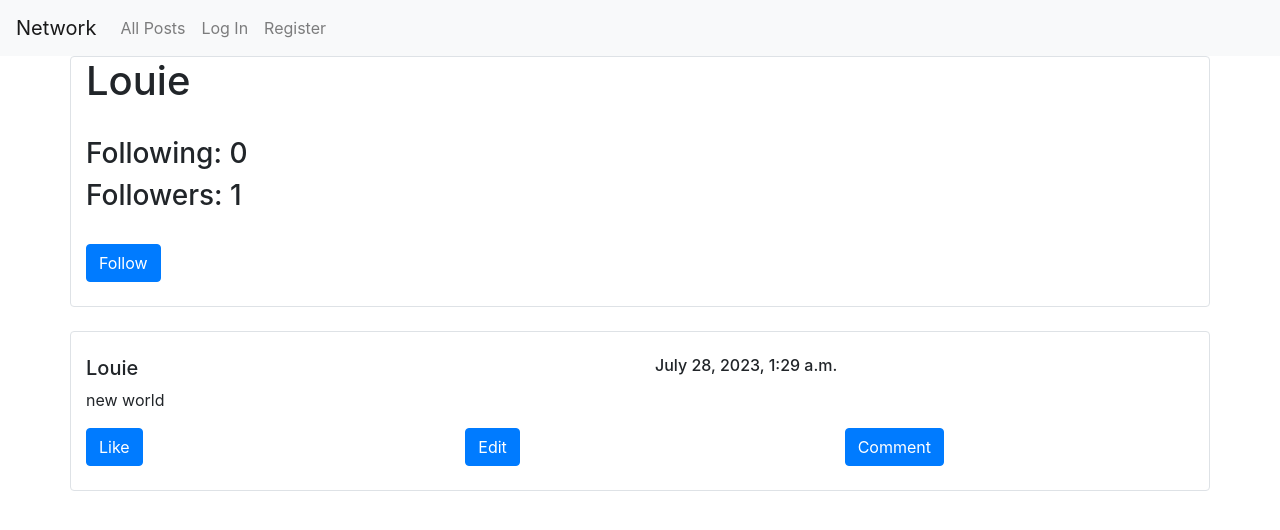
After one commit to luyandamagava/Network, a Django app: page /profile/2 in a window 1280 px wide. The commit adds this page. Shown: the top 530 px of the page. Run offline with Django 3.2, Linux system fonts and the light colour scheme; data comes from the database, SQL or seed files in the repository; some libraries are stand-ins or nearby versions.

Commit message:
2 changes were made 1. Added the ability for one use to follow another user 2. created the follow page so a user see's their followings posts

```diff
--- a/network/models.py
+++ b/network/models.py
@@ -3,6 +3,8 @@ from django.db import models
 
 
 class User(AbstractUser):
+    user_followers = models.ManyToManyField("self", blank=True, related_name="followers", symmetrical=False)
+    user_following = models.ManyToManyField("self", blank=True, related_name="following", symmetrical=False)
     pass
 
 class Comment(models.Model):
@@ -16,11 +18,3 @@ class Post(models.Model):
     timestamp = models.DateTimeField(auto_now_add=True)
     likes = models.ManyToManyField(User, blank=True, related_name="liked_posts")
     comments = models.ManyToManyField(Comment, blank=True, related_name="commented_posts")
-
-class follower(models.Model):
-    follower = models.ForeignKey(User, on_delete=models.CASCADE, related_name="follower")
-    timestamp = models.DateTimeField(auto_now_add=True)
-
-class following(models.Model):
-    following = models.ForeignKey(User, on_delete=models.CASCADE, related_name="following")
-    timestamp = models.DateTimeField(auto_now_add=True)
--- a/network/templates/network/index.html
+++ b/network/templates/network/index.html
@@ -21,7 +21,7 @@
             <br>
             <div class="row">
                 <div class="col-6">
-                    <h5>{{ post.creator }}</h5>
+                    <h5><a href="{% url 'profile' post.creator.id %}">{{ post.creator }}</a></h5>
                 </div>
                 <div class="col-6">
                     <h6>{{ post.timestamp }}</h6>
--- a/network/templates/network/layout.html
+++ b/network/templates/network/layout.html
@@ -10,13 +10,13 @@
     <body>
 
         <nav class="navbar navbar-expand-lg navbar-light bg-light">
-            <a class="navbar-brand" href="#">Network</a>
+            <a class="navbar-brand" href="{% url 'index' %}">Network</a>
 
             <div>
               <ul class="navbar-nav mr-auto">
                 {% if user.is_authenticated %}
                     <li class="nav-item">
-                        <a class="nav-link" href="#"><strong>{{ user.username }}</strong></a>
+                        <a class="nav-link" href="{% url 'profile' user.id %}"><strong>{{ user.username }}</strong></a>
                     </li>
                 {% endif %}
                 <li class="nav-item">
@@ -24,7 +24,7 @@
                 </li>
                 {% if user.is_authenticated %}
                     <li class="nav-item">
-                        <a class="nav-link" href="#">Following</a>
+                        <a class="nav-link" href="{% url 'following' %}">Following</a>
                     </li>
                     <li class="nav-item">
                         <a class="nav-link" href="{% url 'logout' %}">Log Out</a>
--- /dev/null
+++ b/network/templates/network/profile.html
@@ -0,0 +1,73 @@
+{% extends "network/layout.html" %}
+
+{% block body %}
+    <div class="container border rounded">
+        <h1>{{profile_user.username}}</h1>
+        <br>
+
+        <div>
+            <h3>Following: {{followingNum}}</h3>
+            <h3>Followers: {{followersNum}}</h3>
+        </div>
+        <br>
+        <div>
+        {% comment %} check if the signed up profile is not the same as the profile it is currently viewing {% endcomment %}
+        {% if  profile_user.username != user.username %}
+
+            {% comment %} check if the signed in user follows the current profile {% endcomment %}
+            {% if user.id in followers%}
+                <button class="btn btn-primary" id="Unfollow" onclick="location.href='{% url 'remove_follower' profile_user.id %}'">UnFollow</button>
+
+
+            {% else %}
+                <button class="btn btn-primary" id="follow" onclick="location.href='{% url 'add_follower' profile_user.id %}'">Follow</button>
+                {% if messages %}
+                    <ul class="messages">
+                        {% for message in messages %}
+                        <li{% if message.tags %} class="{{ message.tags }}"{% endif %}>{{ message }}</li>
+                        {% endfor %}
+                    </ul>
+                {% endif %}
+
+            {% endif %}
+        {% endif %}
+        </div>
+        <br>
+    </div>
+    <br>
+
+
+    {% for post in posts %}
+    <div class="container border rounded">
+        <br>
+        <div class="row">
+            <div class="col-6">
+                <h5>{{ post.creator }}</h5>
+            </div>
+            <div class="col-6">
+                <h6>{{ post.timestamp }}</h6>
+            </div>
+        </div>
+        <div class="row">
+            <div class="col-12">
+                <p>{{ post.content }}</p>
+            </div>
+        </div>
+        <div class="row">
+            <div class="col-4">
+                <button class="btn btn-primary" id="like_post">Like</button>
+            </div>
+            <div class="col-4">
+                <button class="btn btn-primary" id="edit_post">Edit</button>
+            </div>
+            <div class="col-4">
+                <button class="btn btn-primary" id="comment_post">Comment</button>
+            </div>
+        </div>
+        <br>
+    </div>
+    <br>
+    {% endfor %}
+
+
+{% endblock %}
--- a/network/urls.py
+++ b/network/urls.py
@@ -8,5 +8,9 @@ urlpatterns = [
     path("login", views.login_view, name="login"),
     path("logout", views.logout_view, name="logout"),
     path("register", views.register, name="register"),
-    path("new_post", views.new_post, name="new_post")
+    path("new_post", views.new_post, name="new_post"),
+    path("profile/<user_id>", views.profile, name="profile"),
+    path("add_follower/<user_id>", views.add_follower, name="add_follower"),
+    path("remove_follower/<user_id>", views.remove_follower, name="remove_follower"),
+    path("following", views.following, name="following"),
 ]
--- a/network/views.py
+++ b/network/views.py
@@ -4,12 +4,12 @@ from django.http import HttpResponse, HttpResponseRedirect
 from django.shortcuts import render
 from django.urls import reverse
 
-from .models import User, Comment, Post#, follower, following
+from .models import User, Comment, Post
+from django.contrib import messages
 
 
 def index(request):
-    user = request.user
-    posts = user.creator_posts.all()
+    posts = Post.objects.all()
 
     return render(request, "network/index.html", {
         "posts": posts,
@@ -75,3 +75,74 @@ def new_post(request):
         return HttpResponseRedirect(reverse("index"))
     else:
         return render(request, "network/new_post.html")
+
+def profile(request, user_id):
+
+                                                        # - here the signed in user is trying to view the profile of the profile user
+    profile_user = User.objects.get(pk=user_id)
+    posts = profile_user.creator_posts.all()            # The posts of the profile user
+    following = profile_user.following.all()            # The list of users objects that the profile user is following
+    followingNum = len(following)                       # The number of users that the profile user is following
+    followers = profile_user.followers.all()             # The list of user objects that are following the profile user
+    followersNum = len(followers)                       # The number of users that are following the profile user
+    followers_list = []
+
+    for follower in followers:
+        followers_list.append(follower.id)     # The list of user ids that are following the profile user
+
+    return render(request, "network/profile.html", {
+        "profile_user": profile_user,
+        "posts": posts,
+        "following": following,
+        "followingNum": followingNum,
+        "followers": followers_list,
+        "followersNum": followersNum,
+        "logged_in_user": request.user
+    })
+
+def add_follower(request, user_id):
+                                                                        # here the signed in user is trying to follow the profile user
+    profile_user = User.objects.get(pk=user_id)                         # The user object you're trying to follow
+    profile_user_followers = profile_user.followers.all()               # The list of users that are following the user object you're trying to follow
+    logged_in_username = request.user
+    logged_in_user = User.objects.get(username=logged_in_username)      # The user object of the logged in user
+
+    if logged_in_user in profile_user_followers:                        # check if the logged in user is following the profile user
+        messages.error(request, 'You are already following this user!')
+        return HttpResponseRedirect(reverse("profile", args=(user_id,)))
+
+    else:
+        profile_user.followers.add(logged_in_user)
+        logged_in_user.following.add(profile_user)
+        return HttpResponseRedirect(reverse("profile", args=(user_id,)))
+
+def remove_follower(request, user_id):
+                                                                        # here the signed in user is trying to unfollow the profile user
+    profile_user = User.objects.get(pk=user_id)                         # The user object you're trying to unfollow
+    profile_user_followers = profile_user.followers.all()               # The list of users that are following the user object you're trying to unfollow
+    logged_in_username = request.user
+    logged_in_user = User.objects.get(username=logged_in_username)      # The user object of the logged in user
+
+    if logged_in_user not in profile_user_followers:                    # check if the logged in user is following the profile user
+        messages.error(request, 'You are not following this user!')
+        return HttpResponseRedirect(reverse("profile", args=(user_id,)))
+
+    else:
+        profile_user.followers.remove(logged_in_user)
+        logged_in_user.following.remove(profile_user)
+        return HttpResponseRedirect(reverse("profile", args=(user_id,)))
+
+def following(request):
+    logged_in_user = request.user
+    following = logged_in_user.following.all() # The list of users that the logged in user is following
+    follower_posts = []
+
+    for follow in following:
+        posts = follow.creator_posts.all()
+        for post in posts:
+            follower_posts.append(post)
+
+
+    return render(request, "network/following.html", {
+        "posts": follower_posts,
+    })
```
Also changed, not shown: network/templates/network/following.html (added, +39 -0 lines), db.sqlite3, network/migrations/0003_remove_following_following_user_followers_and_more.py (added), network/migrations/0004_alter_user_followers_alter_user_following.py (added), network/migrations/0005_rename_following_user_user_followers_and_more.py (added).
